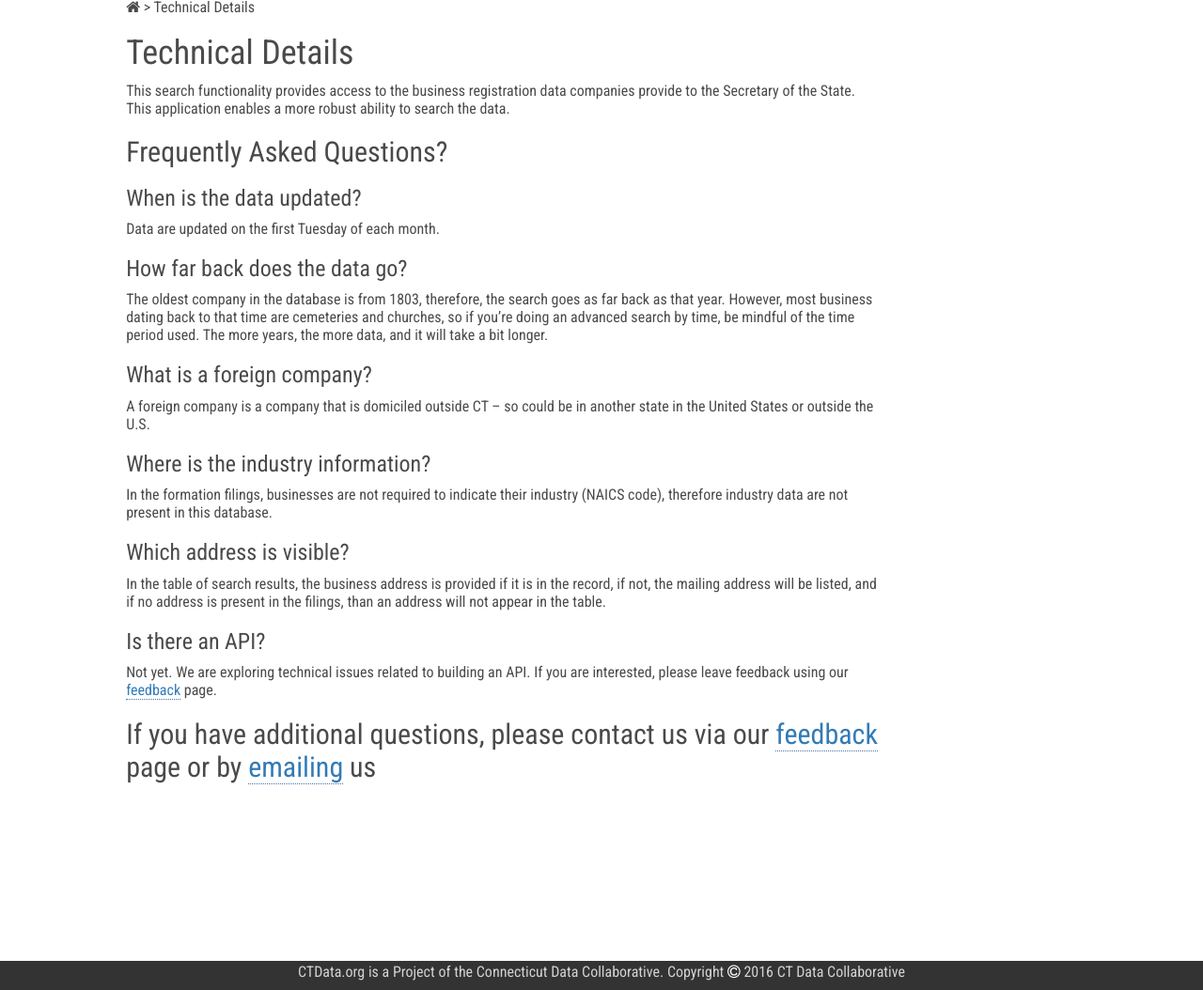
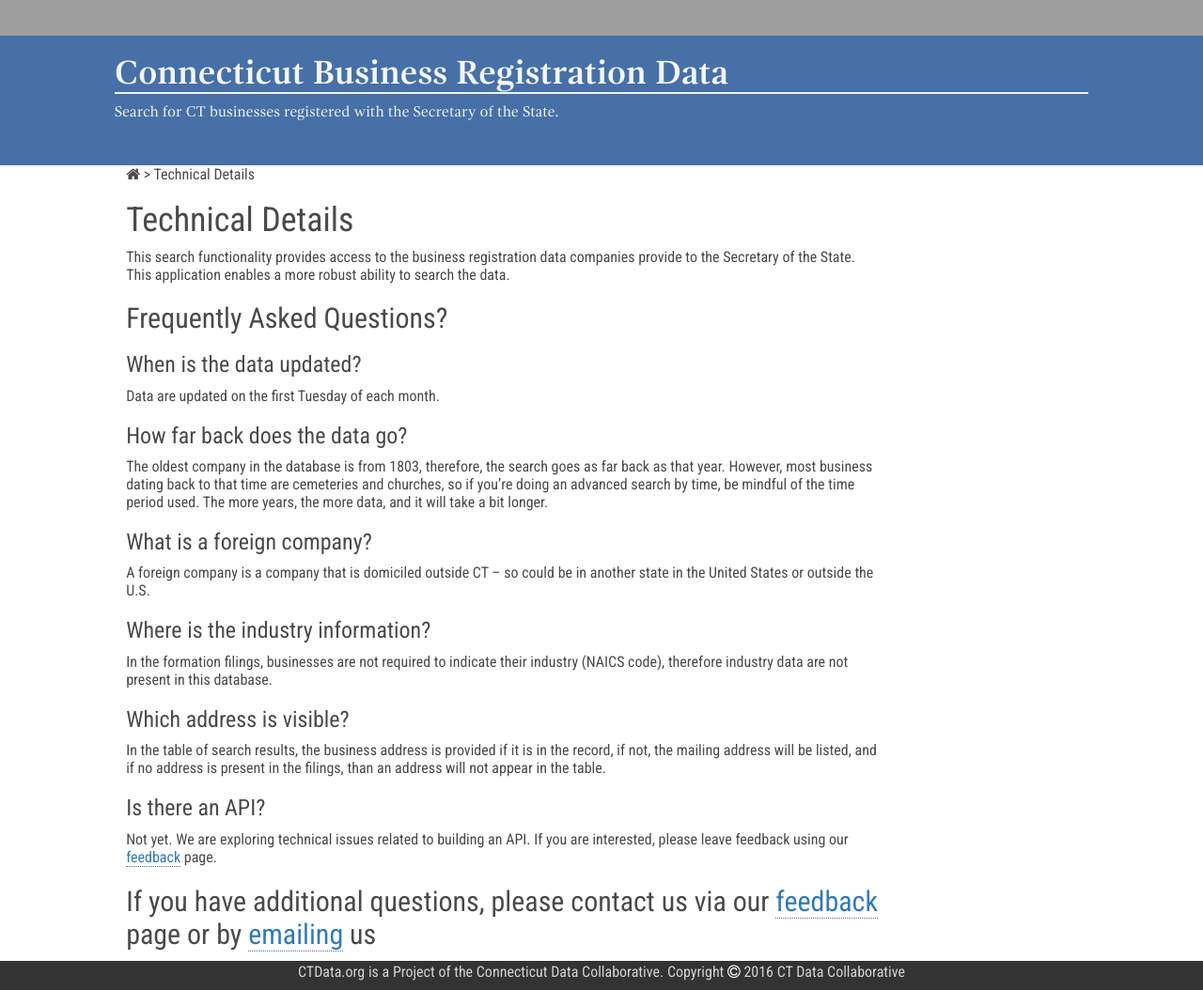
Before and after one commit to CT-Data-Collaborative/ctdata-sots-search, a Flask app: page /technical_details in a window 1280 px wide. Shown: the part 50-1104 px from the top of the page at 94% size. Run offline with Flask 2, Linux system fonts and the light colour scheme; parts of the project's set-up code (start-up, migrations or seed data) failed here and were passed over; some libraries are stand-ins or nearby versions; grey boxes are pictures that could not be loaded.

Commit message:
fixed sots templates

```diff
--- a/web/sots/templates/feedback.html
+++ b/web/sots/templates/feedback.html
@@ -1,6 +1,9 @@
 {% extends "_base.html" %}
 
 {% block content %}
+    <div class="hero">
+    </div>
+    {% include 'partials/intro.html' %}
     <div class="col-xs-10 col-xs-offset-1">
         {% with current = 'Feedback' %}
         {% include 'partials/breadcrumbs.html'%}
--- a/web/sots/templates/technical_details.html
+++ b/web/sots/templates/technical_details.html
@@ -1,6 +1,9 @@
 {% extends "_base.html" %}
 
 {% block content %}
+    <div class="hero">
+    </div>
+    {% include 'partials/intro.html' %}
     <div class="col-sm-10 col-md-8 col-md-offset-1 col-sm-offset-1">
         {% with current = 'Technical Details' %}
         {% include 'partials/breadcrumbs.html'%}
```
